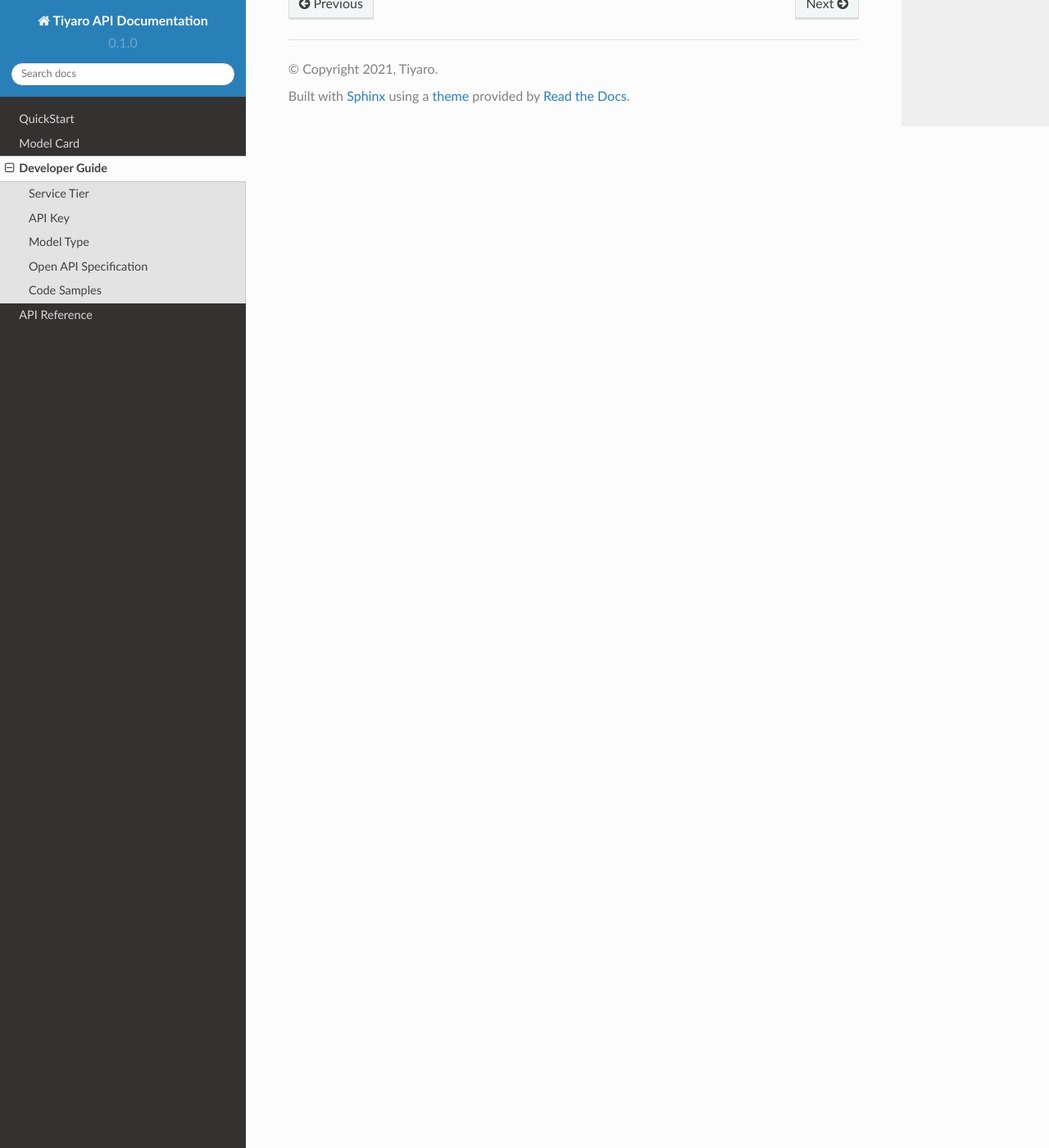
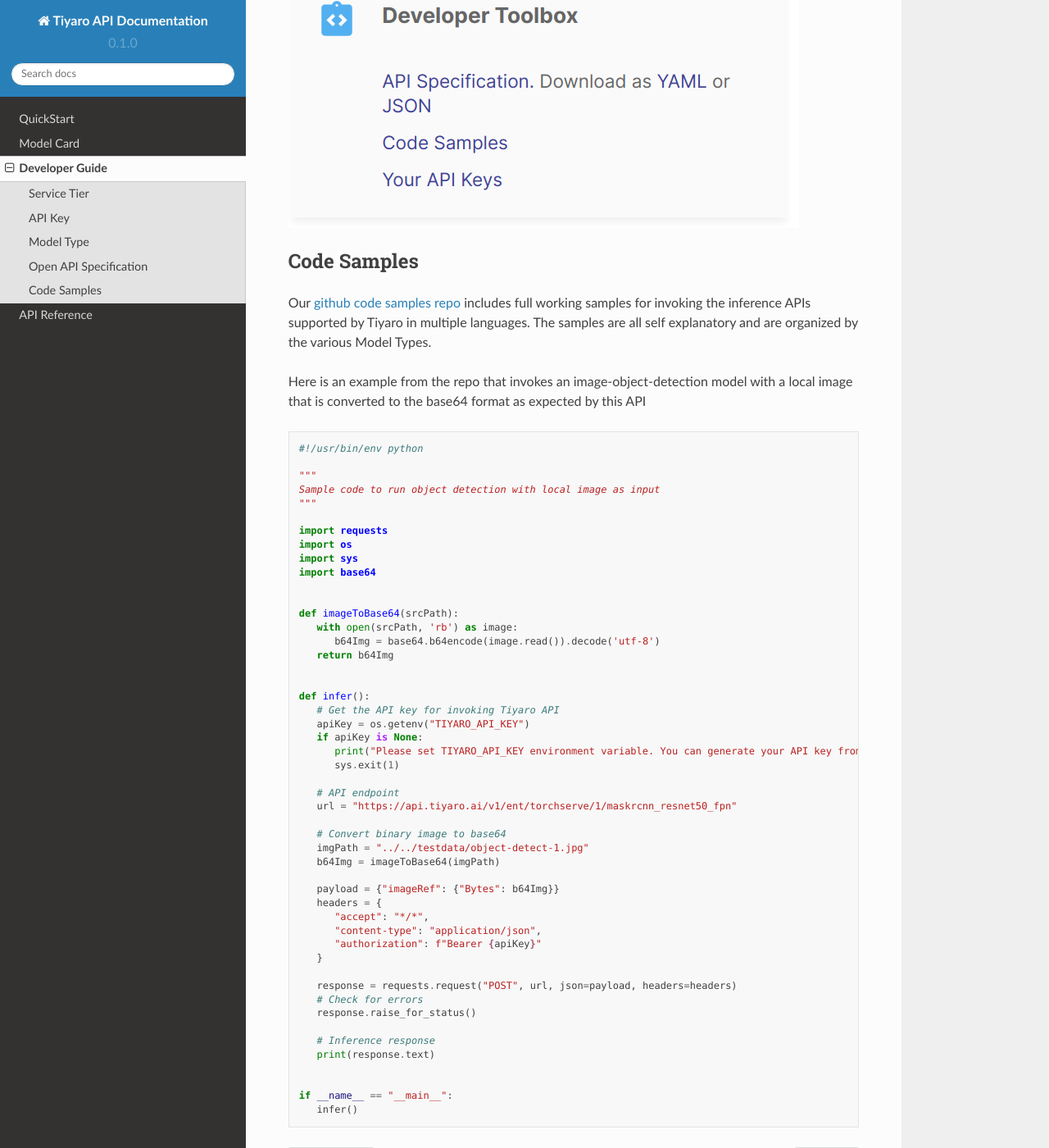
Before and after one commit to mahpat16/rtd-api-doc, a Sphinx documentation site: the page built from docs/source/developer.rst, in a window 1280 px wide and 1400 px high, scrolled down 2209 px. Shown: the whole window at 82% size. Built offline with Sphinx 7.4.7 and the Read the Docs theme 2.0.0, drawn with Linux system fonts in a browser that asks for light colours; some of the changed text lies outside the part shown.

Commit message:
Code samples + OpenAPI spec documentation

```diff
--- a/docs/source/developer.rst
+++ b/docs/source/developer.rst
@@ -30,7 +30,7 @@ API Key
 ---------
 You need an API Key to invoke a model API. You can generate an API key for your account from the `API Keys page <https://console.tiyaro.ai/apikeys>`_. You pass in this API key as a **Bearer** token with the Authorization HTTP header in your http request.
 
-The following example shows how you can pass in the API key in `cURL <https://curl.se/>`_  (replace 'YOUR_API_KEY' with your key). `Code samples repo <https://github.com/tiyaro/code-samples>`_ has examples for other programming languages for your reference.
+The following example shows how you can pass in the API key in `cURL <https://curl.se/>`_  (replace 'YOUR_API_KEY' with your key). Our `gitHub code samples repo <https://github.com/tiyaro/code-samples>`_ has examples for other programming languages for your reference.
 
 .. code-block:: console
 
@@ -71,17 +71,79 @@ Some of the Model Types are
    * audio-classification
    * automatic-speech-recognition
 
-.. important:: The API reference is organized by Model Types. If you are looking for the API reference for a specific model, find out its model type and then use the API reference.
+.. important:: The :ref:`API reference <apiref>` is organized by Model Types. If you are looking for the API reference for a specific model, find out its model type and then use the API reference.
 
 .. _openapispec:
 
 Open API Specification
 ----------------------
-Open api specs
+We have published an `OpenAPI 3.0 <https://swagger.io/specification/>`_ spec for each model that is available in Tiyaro.
+The :ref:`model card <samplemodel>` for that model has pointers on how you can download the spec.
+
+See below the 'API Specification' available in the 'Developer Toolbox' on the :ref:`model card <samplemodel>`
+
+.. image:: devtoolbox.png
 
 
 .. _codesamples:
 
 Code Samples
 ------------
-Code samples
+Our `github code samples repo <https://github.com/tiyaro/code-samples>`_ includes full working samples for invoking the
+inference APIs supported by Tiyaro in multiple languages. The samples are all self explanatory and are organized by the
+various Model Types.
+
+Here is an example from the repo that invokes an image-object-detection model with a local image that is
+converted to the base64 format as expected by this API
+
+.. code-block:: python
+
+   #!/usr/bin/env python
+
+   """
+   Sample code to run object detection with local image as input
+   """
+
+   import requests
+   import os
+   import sys
+   import base64
+
+
+   def imageToBase64(srcPath):
+      with open(srcPath, 'rb') as image:
+         b64Img = base64.b64encode(image.read()).decode('utf-8')
+      return b64Img
+
+
+   def infer():
+      # Get the API key for invoking Tiyaro API
+      apiKey = os.getenv("TIYARO_API_KEY")
+      if apiKey is None:
+         print("Please set TIYARO_API_KEY environment variable. You can generate your API key from here - https://console.tiyaro.ai/apikeys")
+         sys.exit(1)
+
+      # API endpoint
+      url = "https://api.tiyaro.ai/v1/ent/torchserve/1/maskrcnn_resnet50_fpn"
+
+      # Convert binary image to base64
+      imgPath = "../../testdata/object-detect-1.jpg"
+      b64Img = imageToBase64(imgPath)
+
+      payload = {"imageRef": {"Bytes": b64Img}}
+      headers = {
+         "accept": "*/*",
+         "content-type": "application/json",
+         "authorization": f"Bearer {apiKey}"
+      }
+
+      response = requests.request("POST", url, json=payload, headers=headers)
+      # Check for errors
+      response.raise_for_status()
+
+      # Inference response
+      print(response.text)
+
+
+   if __name__ == "__main__":
+      infer()
```
Also changed, not shown: docs/source/devtoolbox.png (added).
